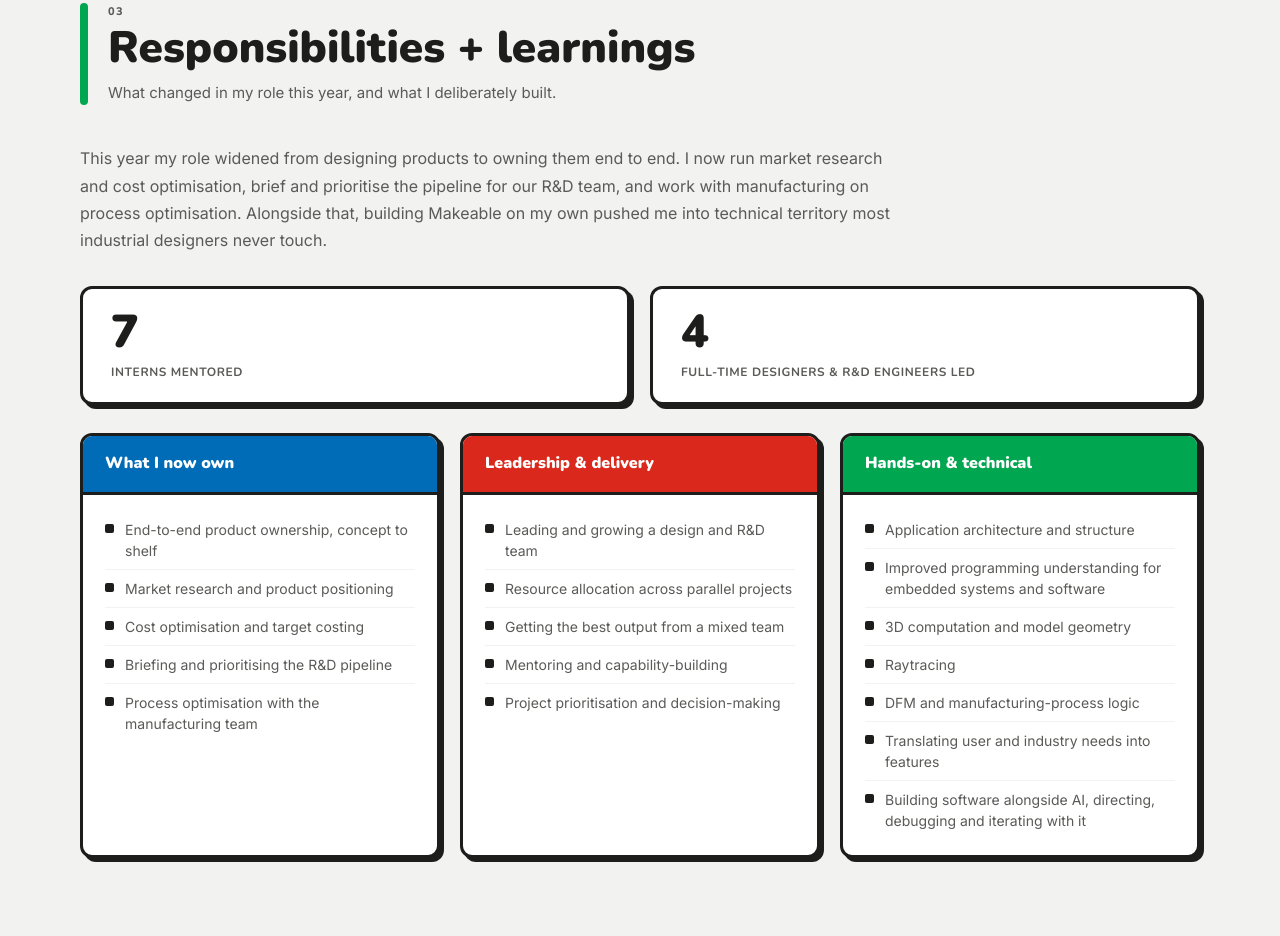
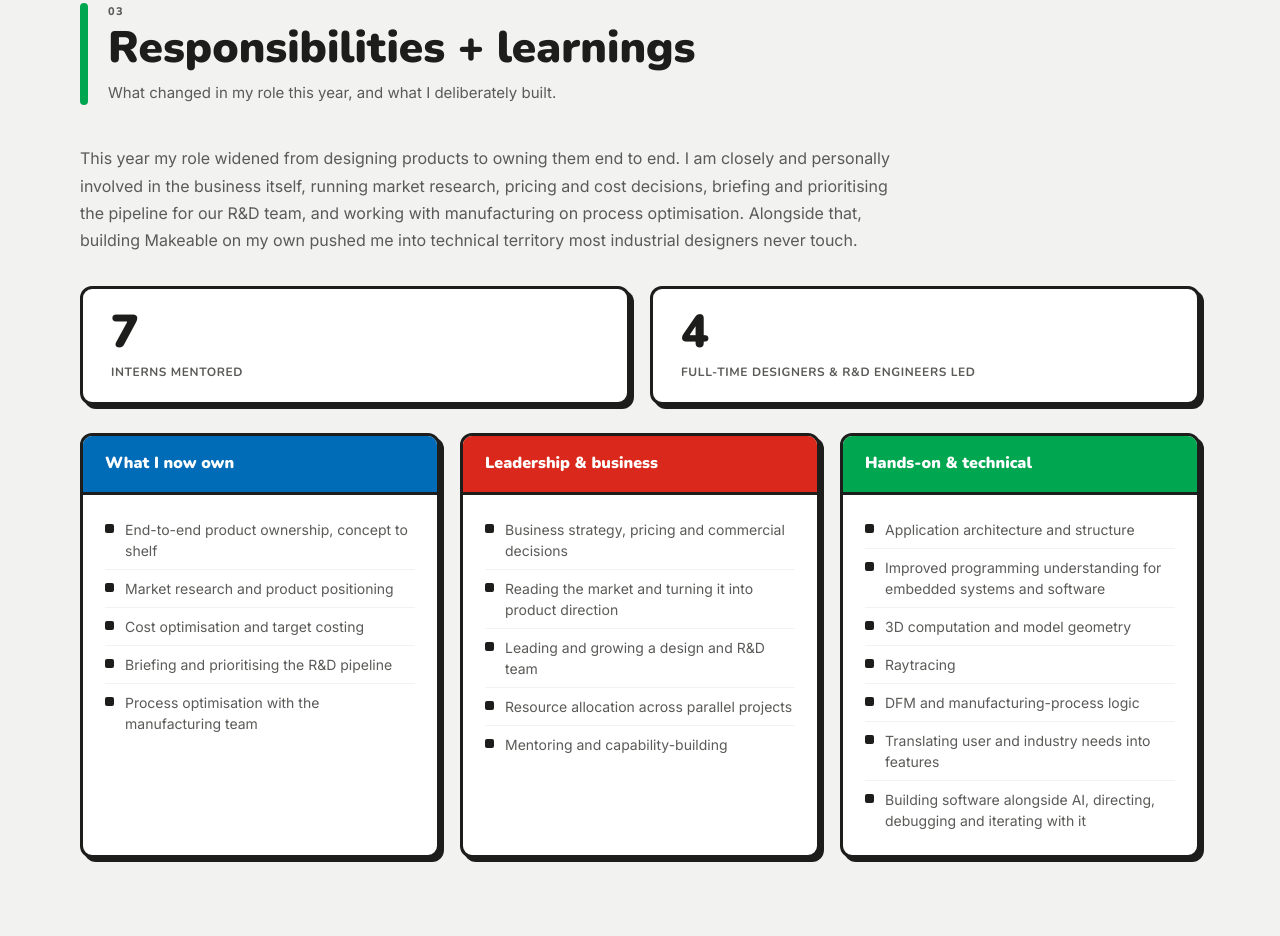
Before and after one commit to kulkarnikshiteesh-tech/LEGO-application, a plain HTML site: page index.html in a window 1280 px wide. Shown: the part 3704-4640 px from the top of the page. Drawn offline with nearby package versions, Linux system fonts and the light colour scheme.

Commit message:
Make business involvement explicit in learnings section

```diff
--- a/index.html
+++ b/index.html
@@ -792,7 +792,7 @@
         @media (max-width: 1000px) { .resp-grid { grid-template-columns: 1fr; } }
       </style>
 
-      <p class="resp-intro">This year my role widened from designing products to owning them end to end. I now run market research and cost optimisation, brief and prioritise the pipeline for our R&D team, and work with manufacturing on process optimisation. Alongside that, building Makeable on my own pushed me into technical territory most industrial designers never touch.</p>
+      <p class="resp-intro">This year my role widened from designing products to owning them end to end. I am closely and personally involved in the business itself, running market research, pricing and cost decisions, briefing and prioritising the pipeline for our R&D team, and working with manufacturing on process optimisation. Alongside that, building Makeable on my own pushed me into technical territory most industrial designers never touch.</p>
 
       <div class="stat-strip">
         <div class="stat"><div class="stat-num">7</div><div class="stat-label">Interns mentored</div></div>
@@ -813,13 +813,13 @@
         </div>
 
         <div class="resp-panel">
-          <div class="resp-panel-head red">Leadership &amp; delivery</div>
+          <div class="resp-panel-head red">Leadership &amp; business</div>
           <ul>
+            <li>Business strategy, pricing and commercial decisions</li>
+            <li>Reading the market and turning it into product direction</li>
             <li>Leading and growing a design and R&D team</li>
             <li>Resource allocation across parallel projects</li>
-            <li>Getting the best output from a mixed team</li>
             <li>Mentoring and capability-building</li>
-            <li>Project prioritisation and decision-making</li>
           </ul>
         </div>
 
```
